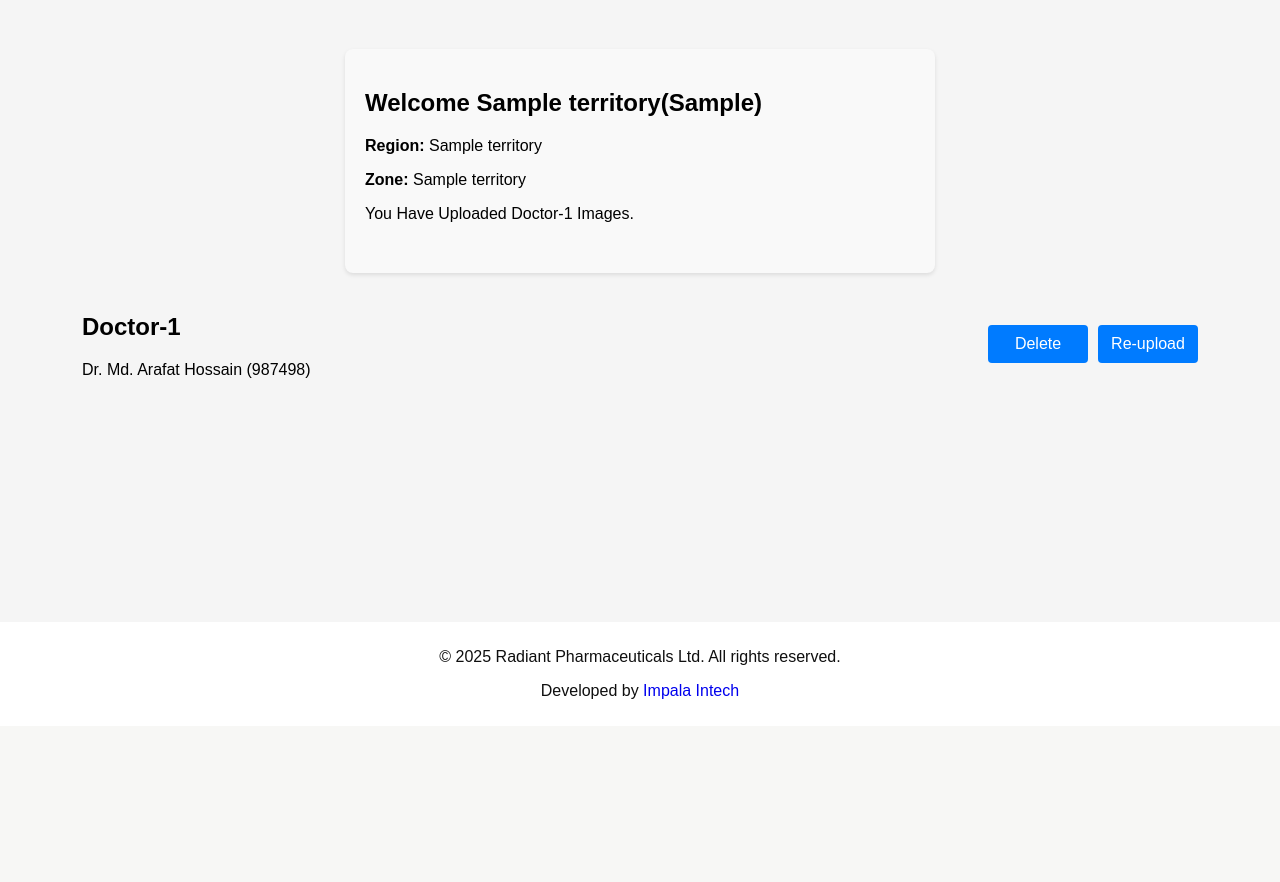
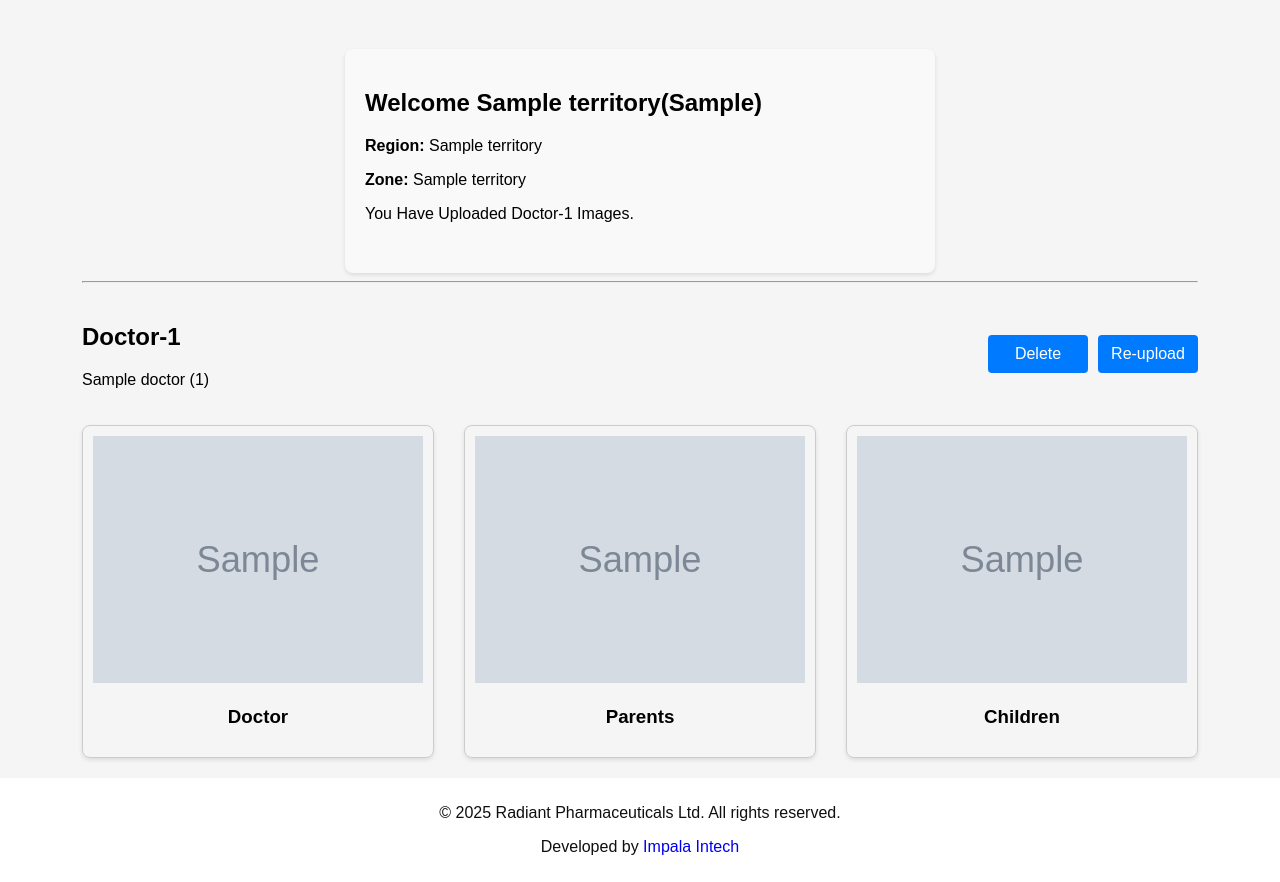
Before and after one commit to najmulislamnajim/exium-dr-3gen-image, a Django app: template core/templates/core/doctor.html in a window 1280 px wide. Shown: the part 74-956 px from the top of the page. Before the commit the page ends 773 px from the top, so only its background shows below. Run offline with Django 5.2, Linux system fonts and the light colour scheme; tables that the repository leaves empty hold one stand-in row (values such as "Sample post"); the template is opened without the code that fills it: values that come from a table or form of the project are taken from there, most other values are stand-ins (such as "Sample title", 1, 10 or a date in 2020); grey boxes marked "Sample" are stand-in pictures.

Commit message:
redisgn template

```diff
--- a/core/templates/core/doctor.html
+++ b/core/templates/core/doctor.html
@@ -10,46 +10,46 @@
 
 {% block content2 %}
 <div class="doctor-container">
+    <hr>
     <div class="doctor-header">
         <div>
             <h2>Doctor-1</h2>
-            <p>Dr. Md. Arafat Hossain (987498)</p>
+            {% if doctor.dr_name %}
+            <p>{{doctor.dr_name}} ({{doctor.dr_rpl_id}})</p>
+            {% else %}
+            <p>Doctor Name Not Found</p>
+            {% endif %}
         </div>
         <div class="dr-buttons">
-            <a href="" class="my-button">Delete</a>
-            <a href="" class="my-button">Re-upload</a>
+            <a href="{% url 'delete_doctor' instance_id %}" class="my-button">Delete</a>
+            <a href="{% url 'upload' instance_id %}" class="my-button">Re-upload</a>
         </div>
     </div>
     <div class="image-container">
-        {% for image in img_obj %}
-            {% if image.instance_id == doctor_id %}
         <div class="image-group">
-                    {% if image.dr_image %}
-                        <img src="{{ image.dr_image.url }}" alt="Doctor Image">
+            {% if doctor.dr_image %}
+                <img src="{{ doctor.dr_image.url }}" alt="Doctor Image">
                 <h3>Doctor</h3>
             {% else %}
                 <h3>No Doctor Image</h3>
             {% endif %}
         </div>
         <div class="image-group">
-                    {% if image.dr_parents_image %}
-                        <img src="{{ image.dr_parents_image.url }}" alt="Parents Image">
+            {% if doctor.dr_parents_image %}
+                <img src="{{ doctor.dr_parents_image.url }}" alt="Parents Image">
                 <h3>Parents</h3>
             {% else %}
                 <h3>No Parents Image</h3>
             {% endif %}
         </div>
         <div class="image-group">
-                    {% if image.dr_children_image %}
-                        <img src="{{ image.dr_children_image.url }}" alt="Children Image">
+            {% if doctor.dr_children_image %}
+                <img src="{{ doctor.dr_children_image.url }}" alt="Children Image">
                 <h3>Children</h3>
             {% else %}
                 <h3>No Children Image</h3>
             {% endif %}
         </div>
-            {% endif %}
-        {% endfor %}
-
     </div>
 </div>
 {% endblock %}
```
Lines whose indentation alone changed are shown as unchanged.
